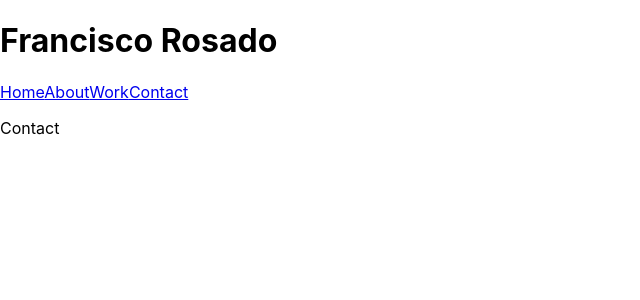
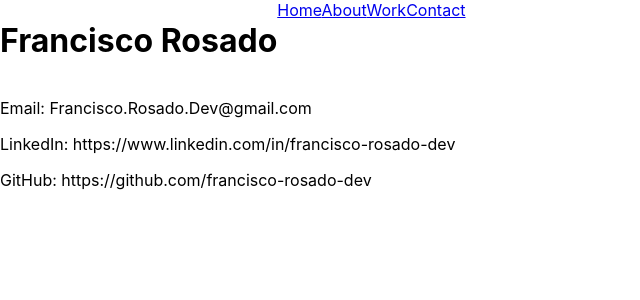
Before and after one commit to francisco-rosado-dev/portfolio, a React (Create React App) app in the folder client/: page /contact in a window 1280 px wide. Shown: the top 300 px of the page, without its empty margins (0-640 px from the left). Built offline with nearby package versions, Linux system fonts and the light colour scheme.

Commit message:
Added more info

```diff
--- a/client/src/components/Contact.jsx
+++ b/client/src/components/Contact.jsx
@@ -1,7 +1,9 @@
 function Contact() {
   return (
     <div>
-      <p>Contact</p>
+      <p>Email: Francisco.Rosado.Dev@gmail.com</p>
+      <p>LinkedIn: https://www.linkedin.com/in/francisco-rosado-dev</p>
+      <p>GitHub: https://github.com/francisco-rosado-dev</p>
     </div>
   )
 }
--- a/client/src/components/Nav.jsx
+++ b/client/src/components/Nav.jsx
@@ -1,8 +1,9 @@
+import './nav.css'
 import { Link } from "react-router-dom";
 
 export default function Nav() {
   return (
-    <div>
+    <div className="navigationContent">
       <h1>Francisco Rosado</h1>
       <nav>
         <Link className="link" to="/">Home</Link>
--- /dev/null
+++ b/client/src/components/nav.css
@@ -0,0 +1,4 @@
+.navigationContent {
+  display: flex;
+  flex-direction: row;
+}
```
